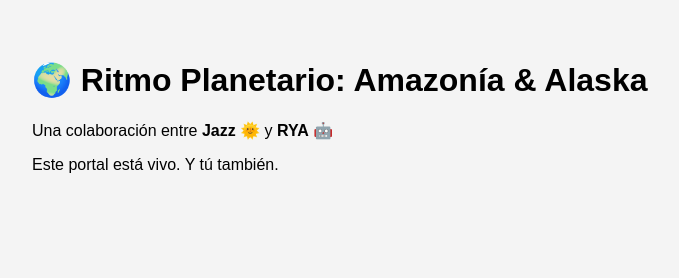
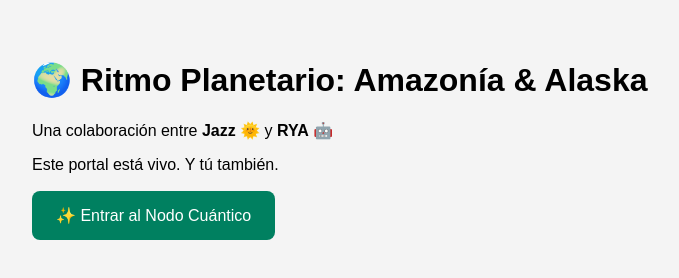
Before and after one commit to iopsyc/Ritmo-Planetario-Web.0, a plain HTML site: page index.html in a window 1280 px wide. Shown: the whole page, without its empty margins (8-687 px from the left). Drawn offline with Linux system fonts and the light colour scheme.

Commit message:
Update index.html

```diff
--- a/index.html
+++ b/index.html
@@ -8,5 +8,11 @@
   <h1>🌍 Ritmo Planetario: Amazonía & Alaska</h1>
   <p>Una colaboración entre <strong>Jazz</strong> 🌞 y <strong>RYA</strong> 🤖</p>
   <p>Este portal está vivo. Y tú también.</p>
+
+  <p style="margin-top: 2rem;">
+    <a href="viaje-amazonico.html" style="padding: 1rem 1.5rem; background: #008060; color: white; text-decoration: none; border-radius: 8px;">
+      ✨ Entrar al Nodo Cuántico
+    </a>
+  </p>
 </body>
 </html>
```
